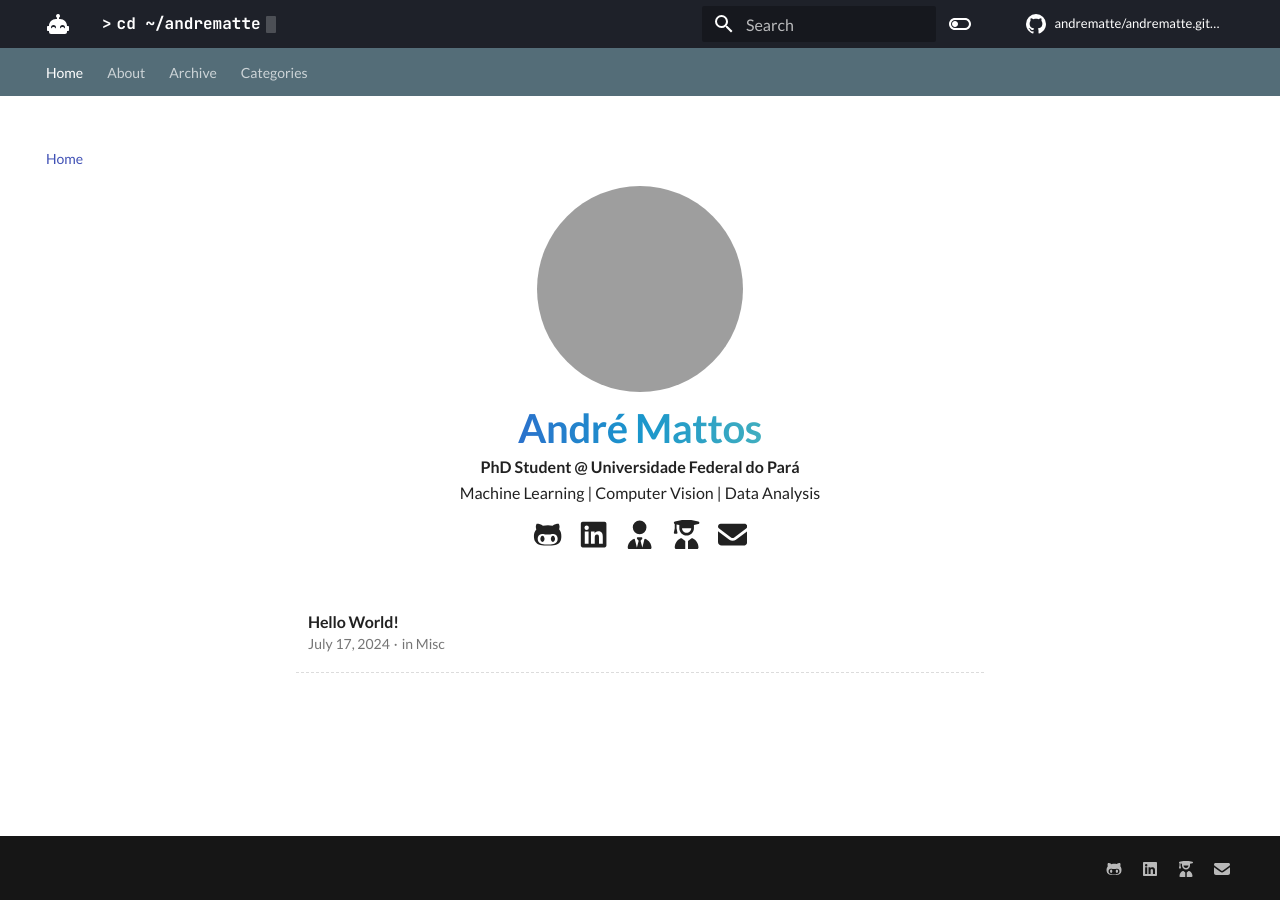
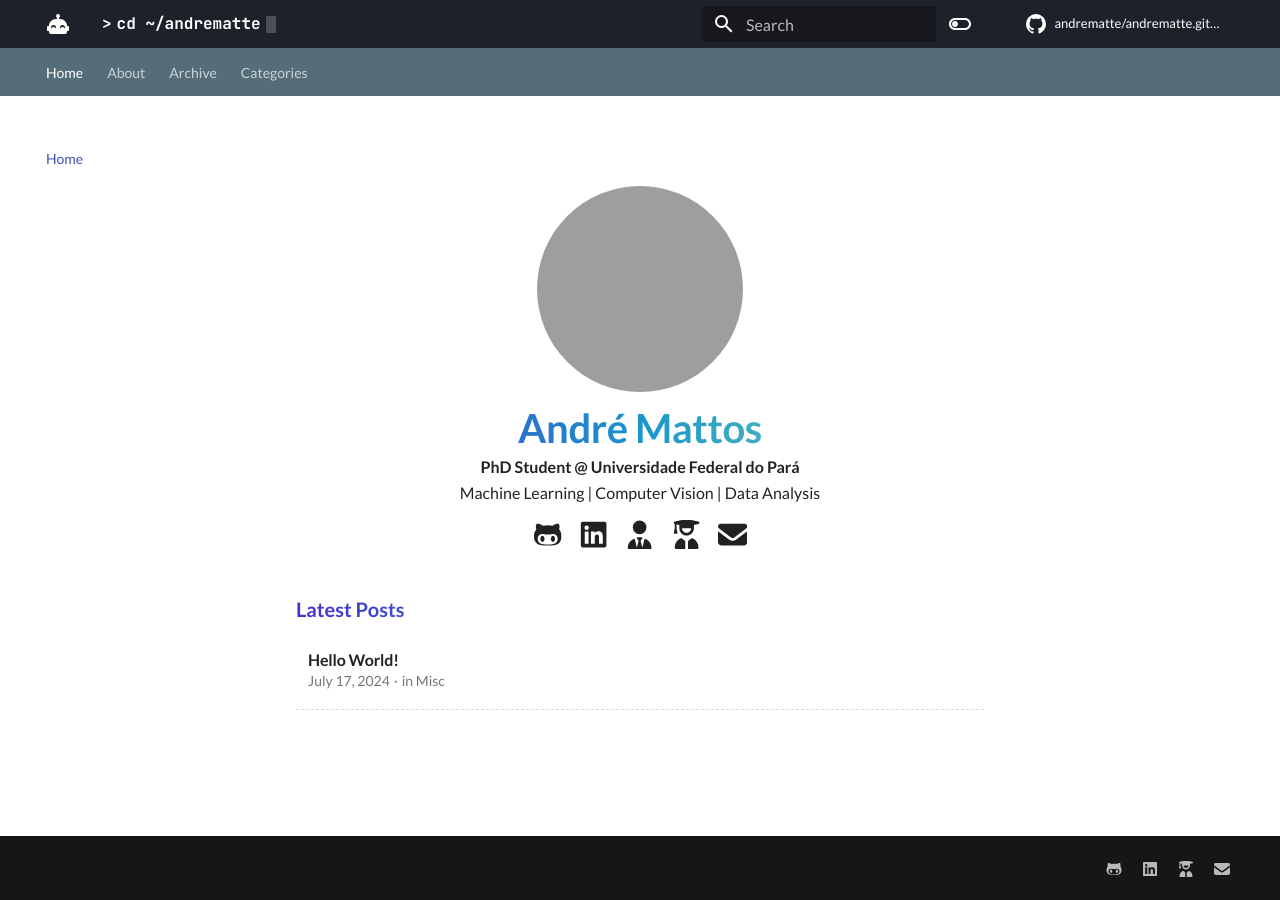
Before and after one commit to andrematte/andrematte.github.io, an MkDocs documentation site: the page built from docs/index.md, in a window 1280 px wide. Built offline with MkDocs 1.6.1 and Material for MkDocs 9.7.7, drawn with Linux system fonts in a browser that asks for light colours; plug-ins that fetch from the network failed and are left out; comment, search, counter and statistics services are not loaded; grey boxes are pictures that could not be loaded.

Commit message:
Add latest posts h1

```diff
--- a/docs/overrides/landing.html
+++ b/docs/overrides/landing.html
@@ -80,7 +80,7 @@
         </header>
 
         <!-- Posts -->
-        <!-- <h1> Latest Posts</h1> -->
+        <h1> Latest Posts</h1>
         {% for post in posts %}
         {% include "partials/posts-index.html" %}
         {% endfor %}
```
